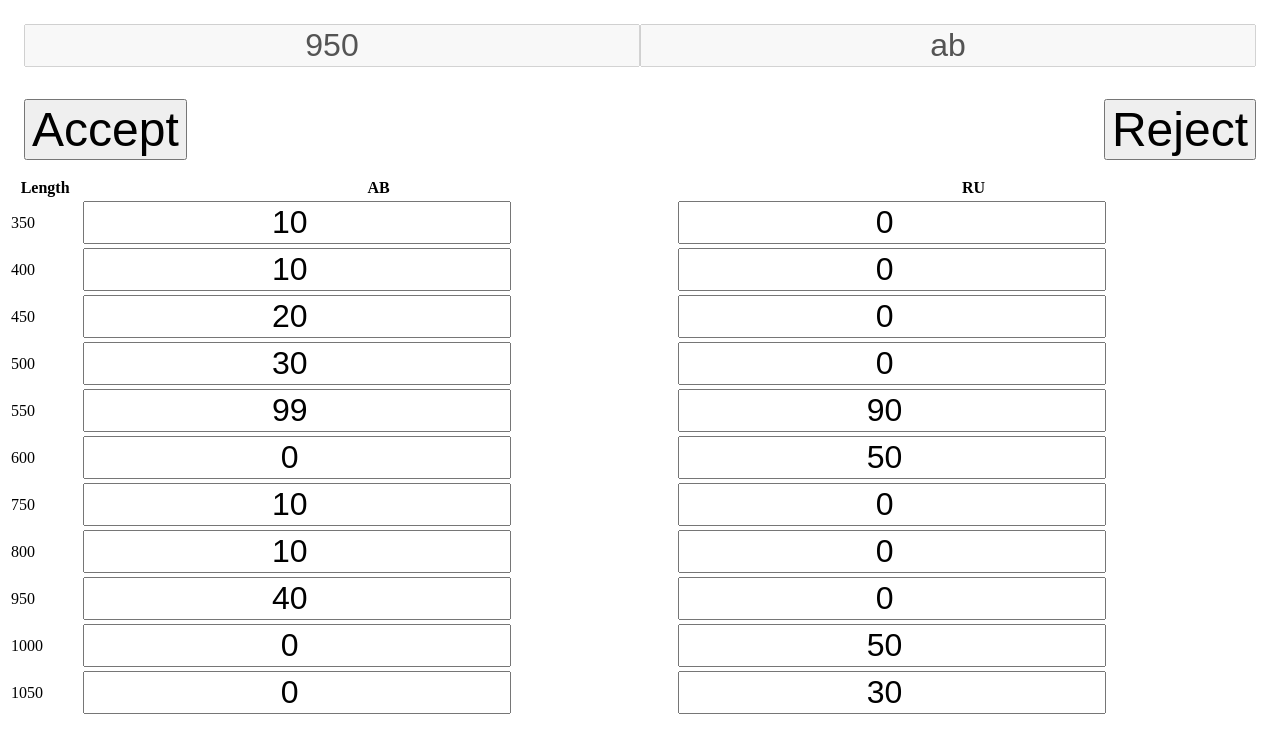
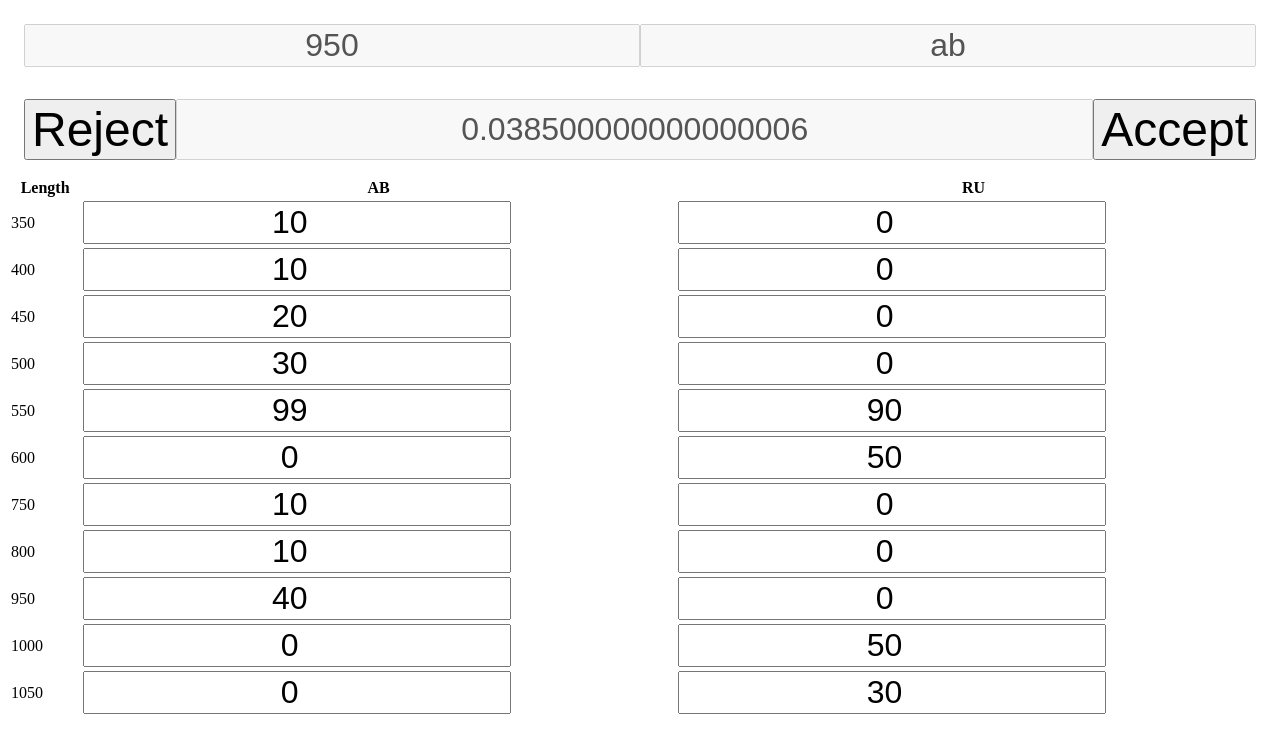
Before and after one commit to barbagus/barbagus.github.io, a plain HTML site: page index.html in a window 1280 px wide. Both pictures are taken after a click on the button "Accept". Drawn offline with Linux system fonts and the light colour scheme.

Commit message:
add sumation

```diff
--- a/index.html
+++ b/index.html
@@ -8,7 +8,7 @@ body {
 }
 div {
   display: flex;
-  justify-content: space-between;
+  justify-content: center;
   margin: 1em;
 }
 input {
@@ -27,8 +27,9 @@ button {
       <input id="type" value="" disabled/>
     </div>
     <div>
+      <button onclick="reject()">Reject</button>
+      <input id="selected" value="0" disabled/>
       <button onclick="accept()">Accept</button>
-      <button onclick="reject()">Reject</button>
     </div>
     <table id="stock">
       <thead>
--- a/index.js
+++ b/index.js
@@ -8,6 +8,7 @@ function init(data) {
     row.insertCell().innerHTML = `<input id="ab:${length}" value="${ab}" type="number"/>`;
     row.insertCell().innerHTML = `<input id="ru:${length}" value="${ru}" type="number" />`;
   }
+  document.getElementById("selected").value = "0";
 }
 
 function select() {
@@ -47,6 +48,10 @@ function accept(event) {
   let length = document.getElementById("length").value;
   let input = document.getElementById(`${type}:${length}`);
   input.value = (parseInt(input.value) - 1).toString();
+
+  let selected = document.getElementById("selected");
+  selected.value = parseFloat(selected.value) + (0.07 * parseFloat(length)/1000)
+
   select();
 }
 
```
